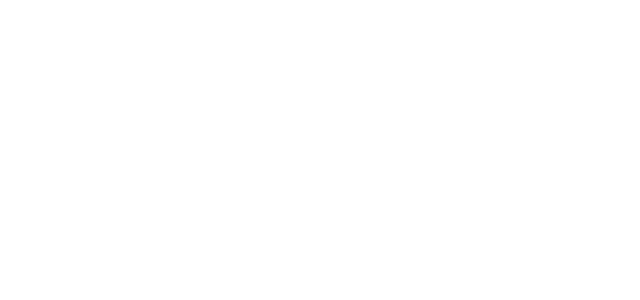
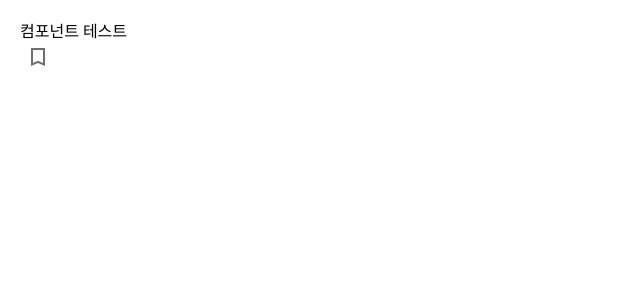
Before and after one commit to soomln/est_fe_13_3rd_project, a Next.js app: page / in a window 1280 px wide. Shown: the top 300 px of the page, without its empty margins (0-640 px from the left). Built offline with nearby package versions, Linux system fonts and the light colour scheme.

Commit message:
feat: 북마크 컴포넌트 및 전역 CSS Reset 추가

```diff
--- a/src/app/components/common/Bookmark.js
+++ b/src/app/components/common/Bookmark.js
@@ -0,0 +1,20 @@
+import styles from './Bookmark.module.sass';
+
+/**
+ * [공통] 북마크 버튼 컴포넌트
+ *
+ * @param {boolean} isBookmarked
+ * @param {Function} onClick
+ */
+export default function Bookmark({ isBookmarked = false, onClick = () => {} }) {
+  return (
+    <button
+      type='button'
+      className={`${styles.bookmark_btn} ${isBookmarked ? styles.is_active : ''}`}
+      onClick={onClick}
+      aria-label={isBookmarked ? '북마크 해제' : '북마크 추가'}
+    >
+      <span className='material-symbols-sharp'>bookmark</span>
+    </button>
+  );
+} //
--- a/src/app/components/common/Bookmark.module.sass
+++ b/src/app/components/common/Bookmark.module.sass
@@ -0,0 +1,15 @@
+@import '../../globals.sass'
+
+.bookmark_btn
+  color: $gray
+
+  span
+    font-size: 24px
+    font-variation-settings: 'FILL' 0, 'wght' 400, 'GRAD' 0, 'opsz' 24
+    transition: color 0.2s ease, font-variation-settings 0.2s ease
+
+  &.is_active
+    color: $amber
+
+    span
+      font-variation-settings: 'FILL' 1, 'wght' 400, 'GRAD' 0, 'opsz' 24
--- a/src/app/components/common/CategoryChip.module.sass
+++ b/src/app/components/common/CategoryChip.module.sass
@@ -0,0 +1,21 @@
+@import '../../globals.sass'
+
+.category_chip
+  @include font_body_s_r // 공통 타이포그래피 (14px, regular)
+  display: inline-flex
+  align-items: center
+  justify-content: center
+  padding: 6px 12px
+  border-radius: 20px
+  border: 1px solid $stroke // 공통 테두리 색상
+  background-color: $light_gray // 기본 배경색
+  color: $gray // 기본 텍스트 색상
+  cursor: pointer
+  transition: all 0.2s ease
+
+  // 활성화(선택)되었을 때의 스타일
+  &.is_active
+    @include font_body_s_b // 활성화 시 bold 처리
+    border-color: $green
+    background-color: $sub_green
+    color: $green
--- a/src/app/layout.js
+++ b/src/app/layout.js
@@ -1,4 +1,5 @@
 import { Geist, Geist_Mono } from 'next/font/google';
+import './reset.sass';
 import './globals.sass';
 
 const geistSans = Geist({
@@ -19,6 +20,13 @@
 export default function RootLayout({ children }) {
   return (
     <html lang='en' className={`${geistSans.variable} ${geistMono.variable}`}>
+      <head>
+        {/* Material Symbols Sharp 구글 폰트 CDN 추가 */}
+        <link
+          rel='stylesheet'
+          href='https://fonts.googleapis.com/css2?family=Material+Symbols+Sharp:opsz,wght,FILL,GRAD@20..48,100..700,0..1,-50..200'
+        />
+      </head>
       <body>{children}</body>
     </html>
   );
--- a/src/app/page.js
+++ b/src/app/page.js
@@ -1,12 +1,18 @@
-import './page.module.sass';
+'use client';
+
+import { useState } from 'react';
+import Bookmark from './components/common/Bookmark';
 
 export default function Home() {
-  return;
-  <>
-    <header>
-      <h1>My App</h1>
-    </header>
-    <main></main>
-    <footer></footer>
-  </>;
+  // 북마크 클릭 상태 관리
+  const [isBookmarked, setIsBookmarked] = useState(false);
+
+  return (
+    <main style={{ padding: '20px' }}>
+      <h1>컴포넌트 테스트</h1>
+
+      {/* 클릭할 때마다 isBookmarked 상태가 반대로 toggling 됩니다 */}
+      <Bookmark isBookmarked={isBookmarked} onClick={() => setIsBookmarked(!isBookmarked)} />
+    </main>
+  );
 }
--- /dev/null
+++ b/src/app/reset.sass
@@ -0,0 +1,143 @@
+*, *::before, *::after
+  box-sizing: border-box
+
+html,
+body,
+div,
+span,
+applet,
+object,
+iframe,
+h1,
+h2,
+h3,
+h4,
+h5,
+h6,
+p,
+blockquote,
+pre,
+a,
+abbr,
+acronym,
+address,
+big,
+cite,
+code,
+del,
+dfn,
+em,
+img,
+ins,
+kbd,
+q,
+s,
+samp,
+small,
+strike,
+strong,
+sub,
+sup,
+tt,
+var,
+b,
+u,
+i,
+center,
+dl,
+dt,
+dd,
+ol,
+ul,
+li,
+fieldset,
+form,
+label,
+legend,
+table,
+caption,
+tbody,
+tfoot,
+thead,
+tr,
+th,
+td,
+article,
+aside,
+canvas,
+details,
+embed,
+figure,
+figcaption,
+footer,
+header,
+hgroup,
+menu,
+nav,
+output,
+ruby,
+section,
+summary,
+time,
+mark,
+audio,
+video
+  margin: 0
+  padding: 0
+  border: 0
+  font-size: 100%
+  font: inherit
+  vertical-align: baseline
+
+article,
+aside,
+details,
+figcaption,
+figure,
+footer,
+header,
+hgroup,
+menu,
+nav,
+section
+  display: block
+
+body
+  line-height: 1.5
+  font-family: 'Pretendard'
+
+ol,
+ul
+  list-style: none
+
+blockquote,
+q
+  quotes: none
+
+blockquote::before,
+blockquote::after,
+q::before,
+q::after
+  content: ''
+
+table
+  border-collapse: collapse
+  border-spacing: 0
+
+button, input, select, textarea
+  background: none
+  border: none
+  outline: none
+  font: inherit
+  color: inherit
+
+button
+  cursor: pointer
+
+a
+  color: inherit
+  text-decoration: none
+
+img
+  display: block
+  max-width: 100%
```
Also changed, not shown: src/app/components/common/CategoryChip.js (+18 -0 lines).
